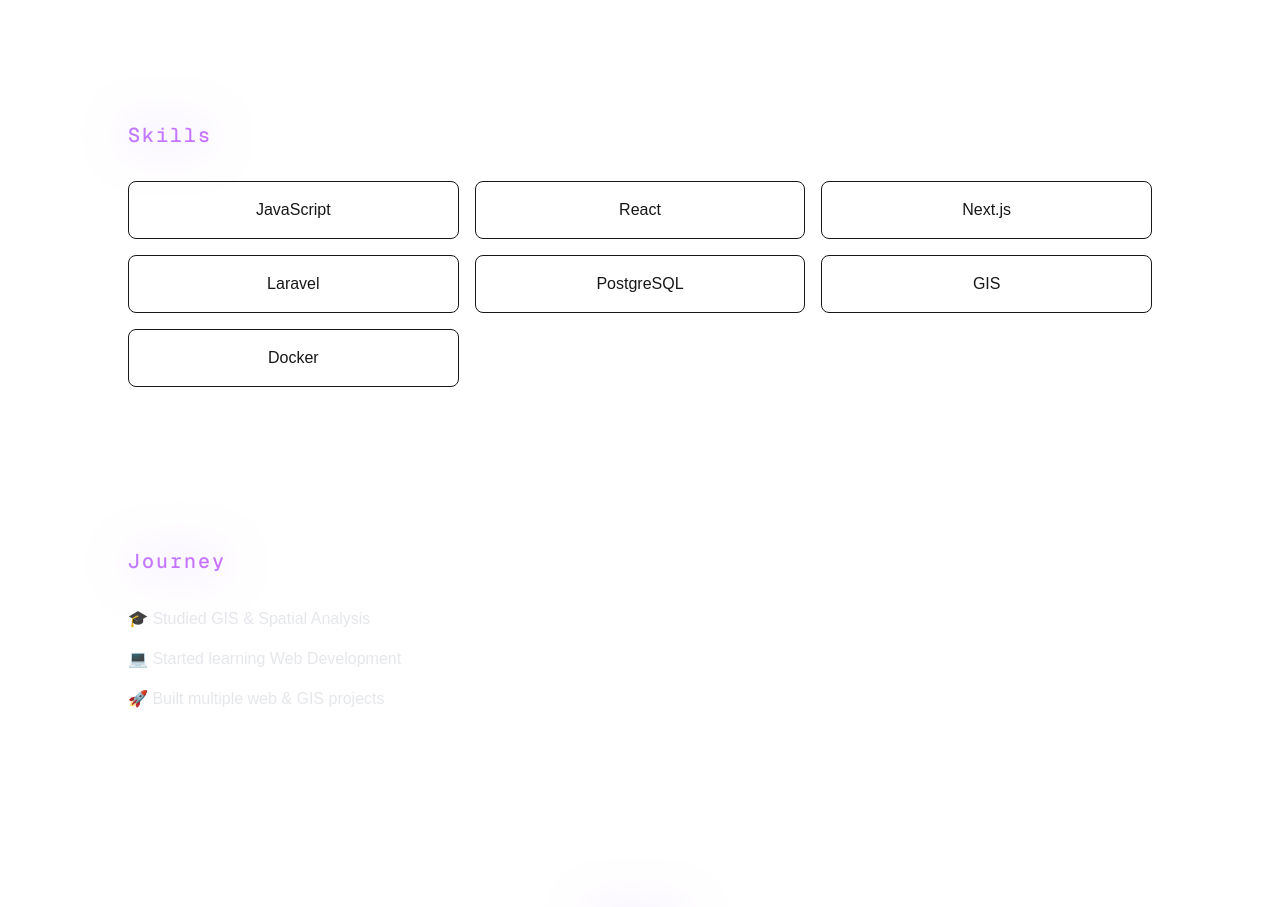
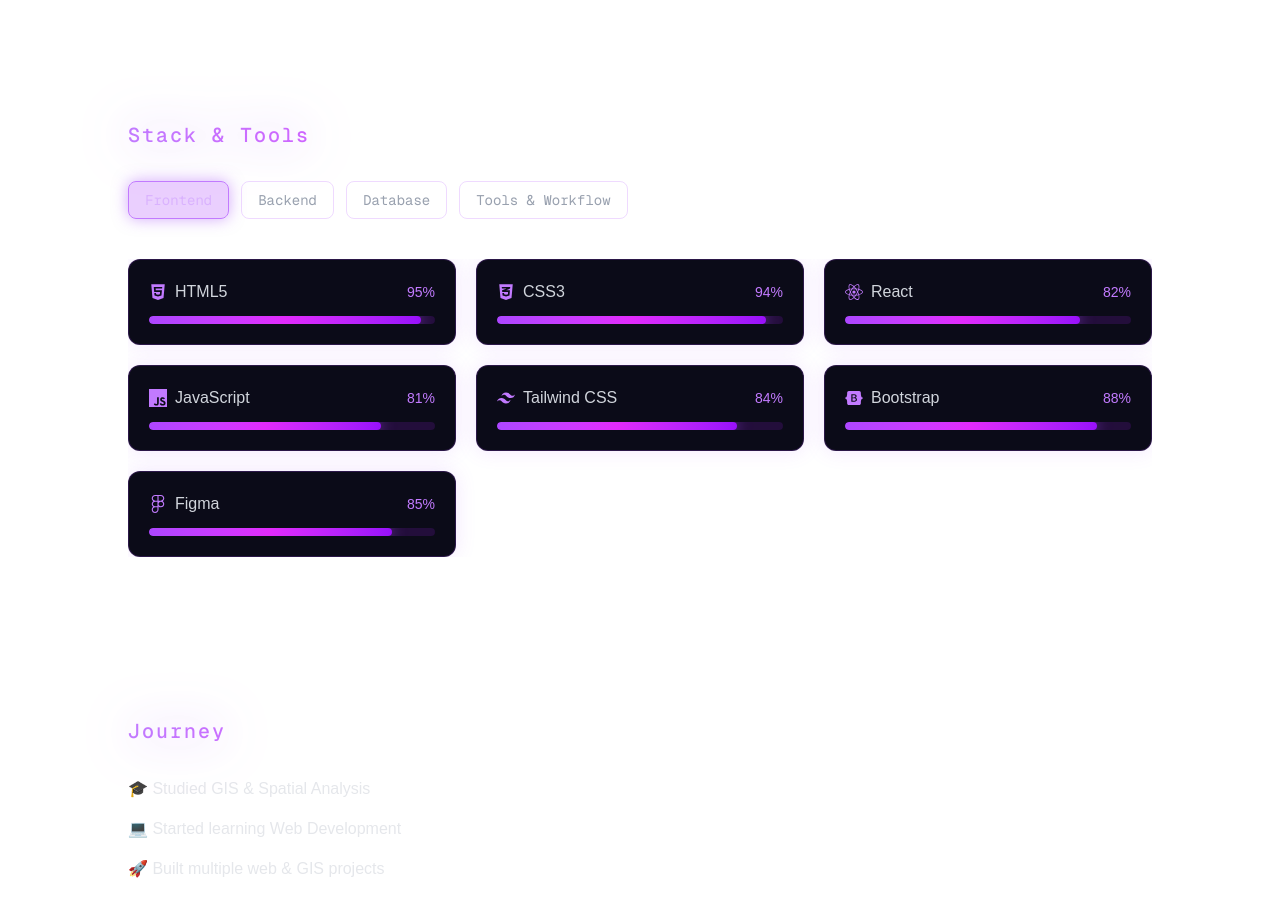
Before and after one commit to rezachairul/cobra-dev, a Next.js app: page /home in a window 1280 px wide. Shown: the part 2420-3327 px from the top of the page. Built offline with nearby package versions, Linux system fonts and the light colour scheme.

Commit message:
feat: enhance Skill section with animated skill cards and improved layout; add react-icons for better visual representation

```diff
--- a/package.json
+++ b/package.json
@@ -16,6 +16,7 @@
     "next": "16.1.6",
     "react": "19.2.3",
     "react-dom": "19.2.3",
+    "react-icons": "^5.6.0",
     "tailwind-merge": "^3.5.0"
   },
   "devDependencies": {
--- a/sections/skill.js
+++ b/sections/skill.js
@@ -1,35 +1,198 @@
 // sections/skill.js
 
+"use client";
 // Import
+import { useEffect, useRef, useState } from "react";
 
+import {
+  FaReact,
+  FaHtml5,
+  FaCss3Alt,
+  FaBootstrap,
+  FaFigma,
+  FaPhp,
+  FaLaravel,
+  FaGitAlt,
+  FaDocker
+} from "react-icons/fa";
+
+import {
+  SiTailwindcss,
+  SiJavascript,
+  SiMysql,
+  SiPostgresql,
+  SiSqlite,
+  SiLatex
+} from "react-icons/si";
 
 // Export
 export default function Skill() {
-  const skills = [
-    "JavaScript",
-    "React",
-    "Next.js",
-    "Laravel",
-    "PostgreSQL",
-    "GIS",
-    "Docker"
+  const sectionRef = useRef(null);
+  const [startAnimation, setStartAnimation] = useState(false);
+  const [activeTab, setActiveTab] = useState(0);
+
+  useEffect(() => {
+    const observer = new IntersectionObserver(
+      ([entry]) => {
+        if (entry.isIntersecting) {
+          setStartAnimation(true);
+        }
+      },
+      { threshold: 0.3 }
+    );
+
+    if (sectionRef.current) {
+      observer.observe(sectionRef.current);
+    }
+  }, []);
+
+  const skillGroups = [
+    {
+      title: "Frontend",
+      items: [
+        { name: "HTML5", level: 95, icon: FaHtml5 },
+        { name: "CSS3", level: 94, icon: FaCss3Alt },
+        { name: "React", level: 82, icon: FaReact },
+        { name: "JavaScript", level: 81, icon: SiJavascript },
+        { name: "Tailwind CSS", level: 84, icon: SiTailwindcss },
+        { name: "Bootstrap", level: 88, icon: FaBootstrap },
+        { name: "Figma", level: 85, icon: FaFigma },
+      ]
+    },
+    {
+      title: "Backend",
+      items: [
+        { name: "PHP", level: 90, icon: FaPhp },
+        { name: "Laravel", level: 92, icon: FaLaravel },
+      ]
+    },
+    {
+      title: "Database",
+      items: [
+        { name: "MySQL", level: 93, icon: SiMysql },
+        { name: "SQLite", level: 85, icon: SiSqlite },
+        { name: "PostgreSQL", level: 88, icon: SiPostgresql },
+      ]
+    },
+    {
+      title: "Tools & Workflow",
+      items: [
+        { name: "Git", level: 89, icon: FaGitAlt },
+        { name: "Docker", level: 86, icon: FaDocker },
+        { name: "LaTeX", level: 86, icon: SiLatex },
+      ]
+    }
   ];
 
   return (
-    <section id="skill" className="py-20 px-6">
+    <section ref={sectionRef} id="skill" className="py-20 px-6">
       <div className="max-w-5xl mx-auto">
+
         {/* Title */}
         <h2 className="text-lg md:text-xl font-medium font-mono mb-8 tracking-widest bg-gradient-to-r from-purple-400 via-fuchsia-500 to-purple-700 text-transparent bg-clip-text drop-shadow-[0_0_25px_rgba(168,85,247,0.8)]">
-          Skills
+          Stack & Tools
         </h2>
-        <div className="grid grid-cols-2 md:grid-cols-3 gap-4">
-          {skills.map((skill, index) => (
-            <div key={index} className="border p-4 rounded-lg text-center">
-              {skill}
-            </div>
+
+        {/* Tabs */}
+        <div className="flex flex-wrap gap-3 mb-10">
+          {skillGroups.map((group, index) => (
+            <button
+              key={index}
+              onClick={() => setActiveTab(index)}
+              className={`
+                px-4 py-2 rounded-lg text-sm font-mono
+                border transition-all duration-300
+                ${
+                  activeTab === index
+                    ? "bg-purple-600/20 border-purple-400 text-purple-300 shadow-[0_0_15px_rgba(168,85,247,0.5)]"
+                    : "border-purple-500/20 text-gray-400 hover:text-purple-300"
+                }
+              `}
+            >
+              {group.title}
+            </button>
           ))}
         </div>
+
+        {/* Animated Content */}
+        <div className="relative overflow-hidden">
+          <div
+            key={activeTab}
+            className="animate-slide"
+          >
+            <div className="grid md:grid-cols-3 gap-5">
+              {skillGroups[activeTab].items.map((skill, index) => {
+                const Icon = skill.icon;
+                return (
+                  <SkillCard
+                    key={index}
+                    skill={skill}
+                    Icon={Icon}
+                    startAnimation={startAnimation}
+                  />
+                );
+              })}
+            </div>
+          </div>
+        </div>
+
       </div>
     </section>
   );
 }
+
+
+function SkillCard({ skill, Icon, startAnimation }) {
+  const [progress, setProgress] = useState(0);
+
+  useEffect(() => {
+    if (!startAnimation) return;
+
+    let start = 0;
+    const end = skill.level;
+    const duration = 1200;
+    const stepTime = Math.abs(Math.floor(duration / end));
+
+    const timer = setInterval(() => {
+      start += 1;
+      setProgress(start);
+      if (start >= end) clearInterval(timer);
+    }, stepTime);
+
+    return () => clearInterval(timer);
+  }, [startAnimation, skill.level]);
+
+  return (
+    <div
+      className="bg-[#0b0b18] border border-purple-500/20
+      rounded-xl p-5
+      shadow-[0_0_20px_rgba(168,85,247,0.15)]
+      hover:shadow-[0_0_25px_rgba(168,85,247,0.35)]
+      transition-all duration-300"
+    >
+
+      {/* header */}
+      <div className="flex items-center justify-between mb-3">
+        <div className="flex items-center gap-2 text-gray-300">
+          <Icon size={18} className="text-purple-400" />
+          {skill.name}
+        </div>
+
+        <span className="text-purple-400 text-sm">
+          {progress}%
+        </span>
+      </div>
+
+      {/* progress */}
+      <div className="w-full h-2 bg-purple-900/30 rounded-full overflow-hidden">
+        <div
+          className="h-full rounded-full bg-gradient-to-r
+          from-purple-500 via-fuchsia-500 to-purple-600
+          shadow-[0_0_15px_rgba(168,85,247,0.8)]
+          transition-all duration-1000 ease-out"
+          style={{ width: startAnimation ? `${skill.level}%` : "0%" }}
+        />
+      </div>
+    </div>
+  );
+}
```
Also changed, not shown: 1 other file (tests, documents, lock files or other folders).
